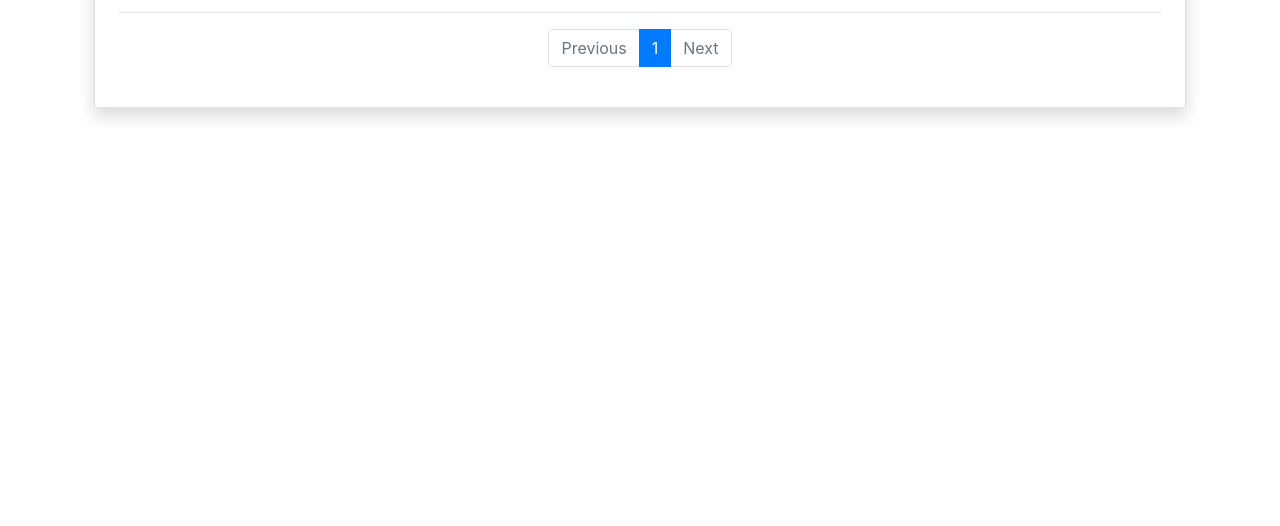
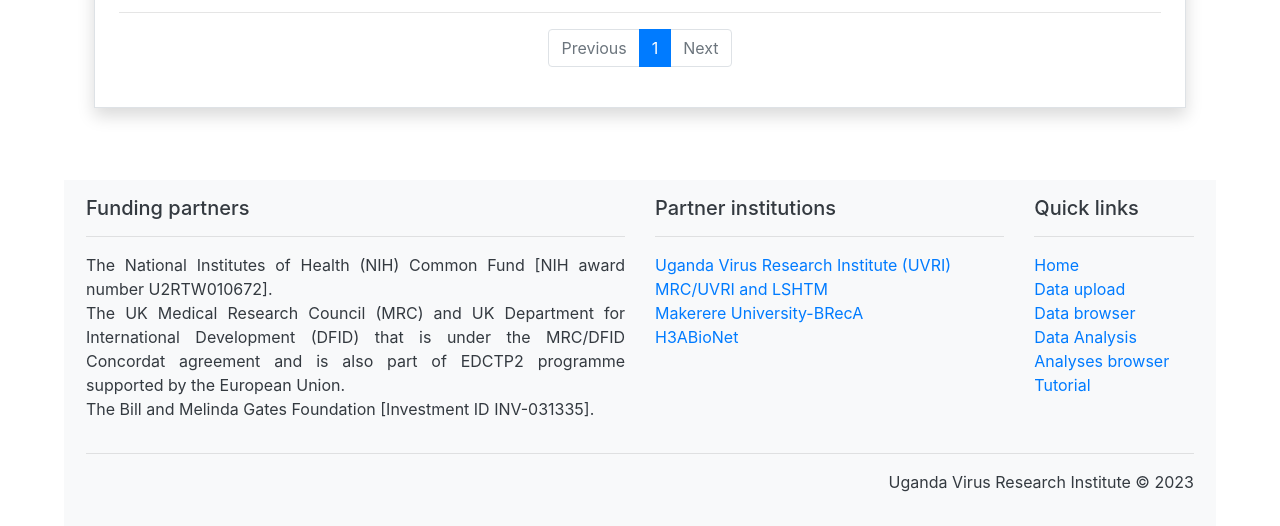
Before and after one commit to AlfredUg/HIVseqDB, a Django app: page /analysis/results/ in a window 1280 px wide. Shown: the part 283-809 px from the top of the page. Before the commit the page ends 403 px from the top, so only its background shows below. Run offline with Django 4.2, Linux system fonts and the light colour scheme; data that the repository does not hold is empty; parts of the project's set-up code (start-up, migrations or seed data) failed here and were passed over; some libraries are stand-ins or nearby versions.

Commit message:
Add footer to base template

```diff
--- a/templates/base/base.html
+++ b/templates/base/base.html
@@ -85,6 +85,62 @@
   </div>
 </div> -->
 
+<footer class="bg-light text-center mt-4">
+  <!-- Grid container -->
+  <div class="container p-3">
+    <!--Grid row-->
+    <div class="row">
+      <!--Grid column-->
+      <div class="col-md-6 text-dark">
+        <h5 class="mb-0 text-left" >Funding partners</h5>
+        <hr>
+        <ul class="list-unstyled text-justify">
+            <li>The National Institutes of Health (NIH) Common Fund [NIH award number U2RTW010672].</li>
+            <li>The UK Medical Research Council (MRC) and UK Department for International Development (DFID)
+            that is under the MRC/DFID Concordat agreement and is also part of  EDCTP2 programme supported by the European Union.</li>
+            <li>The Bill and Melinda Gates Foundation [Investment ID INV-031335].</li>
+        </ul>
+      </div>
+      <!--Grid column-->
+      <div class="col-md-4 text-dark">
+        <h5 class="mb-0 text-left">Partner institutions</h5>
+        <hr>
+        <ul class="list-unstyled text-left">
+          <li><a href="#">Uganda Virus Research Institute (UVRI)</a></li>
+          <li><a href="#">MRC/UVRI and LSHTM</a></li>
+          <li><a href="#">Makerere University-BRecA</a></li>
+          <li><a href="#">H3ABioNet</a></li>
+        </ul>
+      </div>
+      <!--Grid column-->
+      <div class="col-md-2 text-dark">
+        <h5 class="mb-0 text-left">Quick links</h5>
+        <hr>
+        <ul class="list-unstyled text-left">
+          <li><a href="#">Home</a></li>
+          <li><a href="#">Data upload</a></li>
+          <li><a href="#">Data browser</a></li>
+          <li><a href="#">Data Analysis</a></li>
+          <li><a href="#">Analyses browser</a></li>
+          <li><a href="#">Tutorial</a></li>
+        </ul>
+      <!--Grid column-->
+    </div>
+  </div>
+
+  <!--Grid row-->
+  <div class="row">
+    <div class="col-md-12 text-dark">
+      <ul class="list-unstyled text-right">
+        <hr>
+        <li>Uganda Virus Research Institute &copy; <script>document.write(new Date().getFullYear())</script></li>
+      </ul>
+    </div>
+  </div>
+
+  </div>
+  <!-- Grid container -->
+</footer>
 </body>
 {% block js %}
 {% endblock %}
```
Also changed, not shown: analysis/tasks.py (+21 -2 lines).
